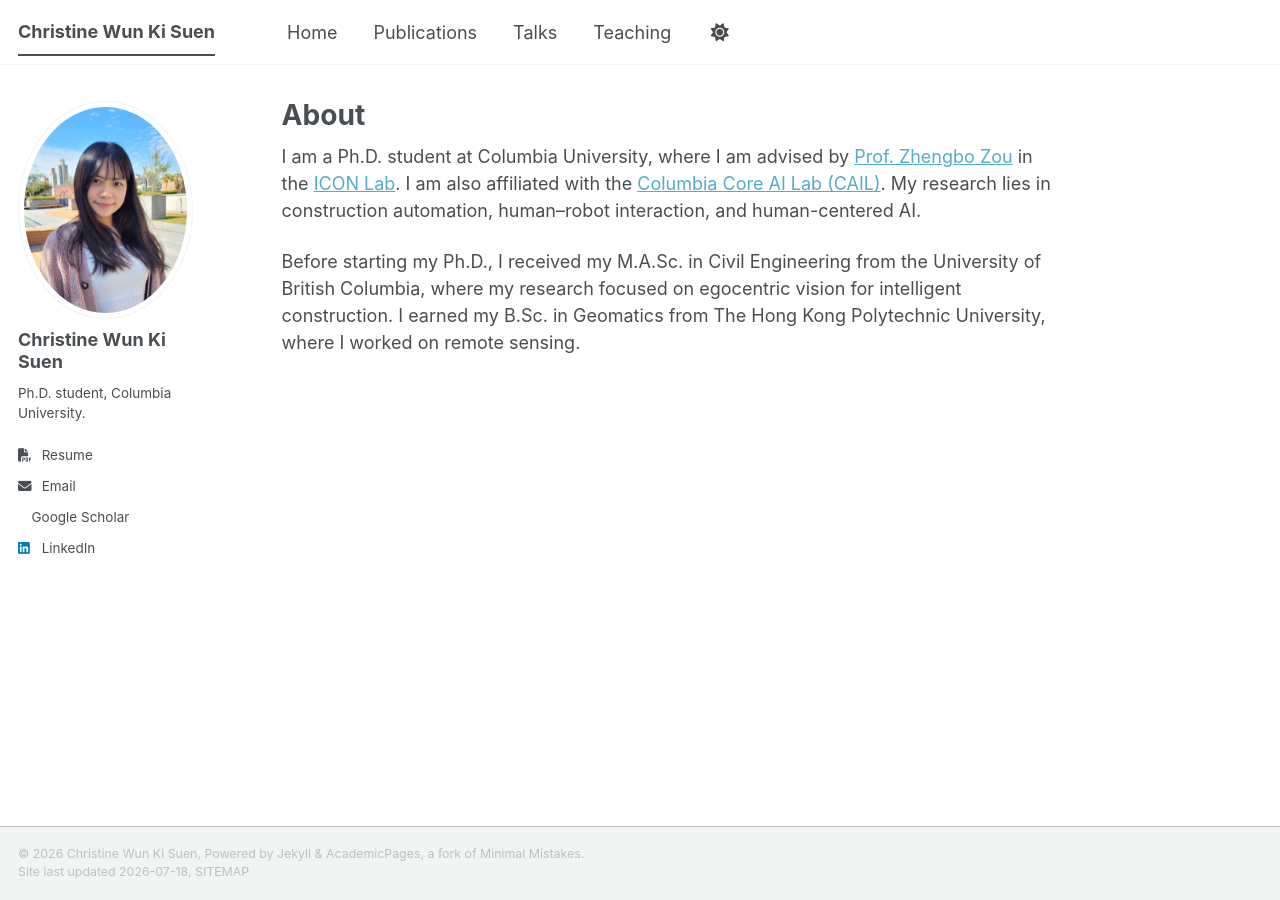
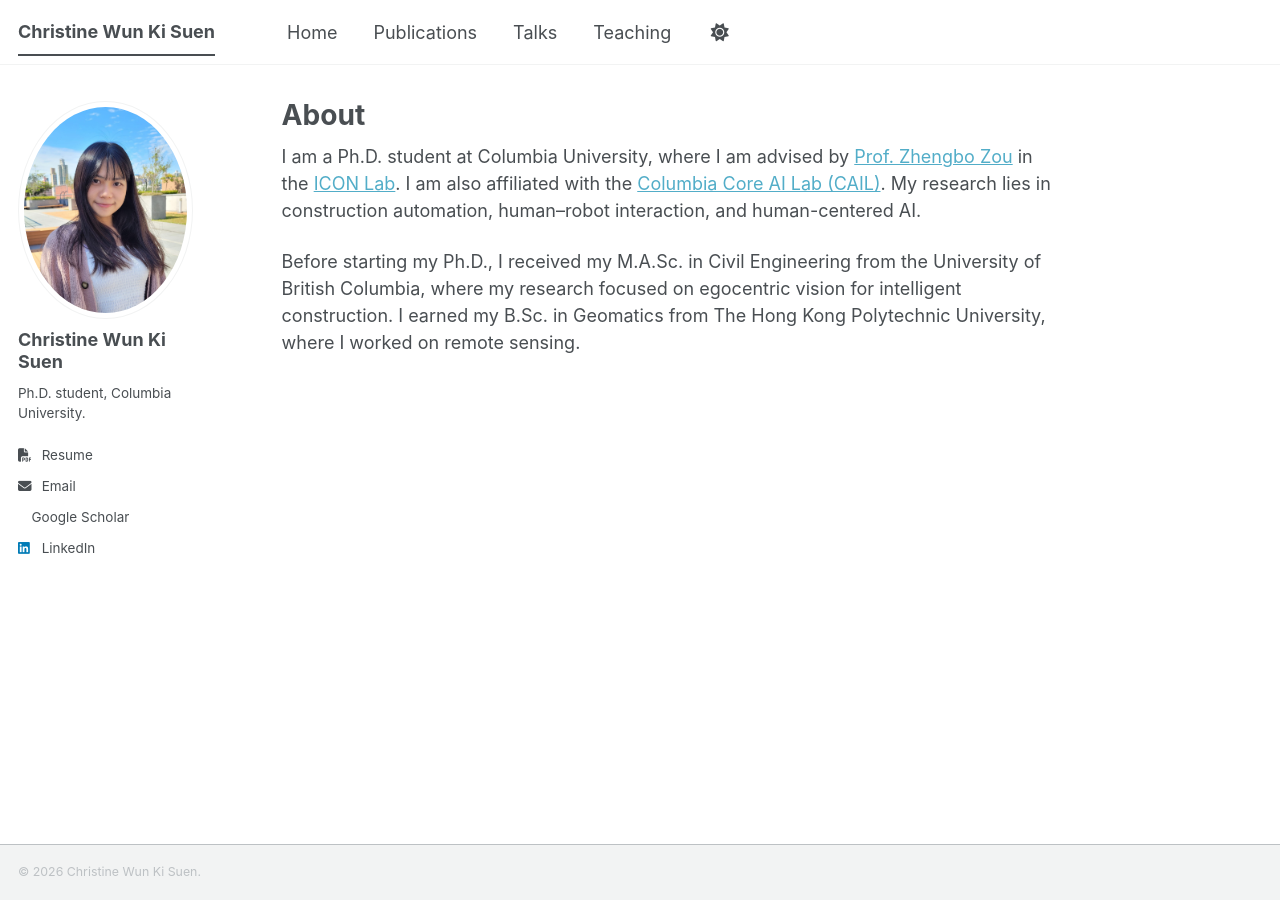
Before and after one commit to christine715/personal-website, a Jekyll site: the page built from _pages/about.md, in a window 1280 px wide. Built offline with Jekyll 4.4.1, drawn with Linux system fonts in a browser that asks for light colours; a style sheet for code colours, icons or effects is not loaded.

Commit message:
Update footer.html

```diff
--- a/_includes/footer.html
+++ b/_includes/footer.html
@@ -19,7 +19,5 @@
 </div>
 {% endif %}
 
-<div class="page__footer-copyright">
-  &copy; {{ site.time | date: '%Y' }} {{ site.name | default: site.title }}, {{ site.data.ui-text[site.locale].powered_by | default: "Powered by" }} <a href="https://jekyllrb.com" rel="nofollow">Jekyll</a> &amp; <a href="https://github.com/academicpages/academicpages.github.io">AcademicPages</a>, a fork of <a href="https://mademistakes.com/work/minimal-mistakes-jekyll-theme/" rel="nofollow">Minimal Mistakes</a>.<br />
-  Site last updated {{ "now" | date: '%Y-%m-%d' }}, <a href="/sitemap/" style="text-transform: uppercase;">{{ site.data.ui-text[site.locale].site_map | default: "Sitemap" }}</a>
+<div class="page__footer-copyright">&copy; {{ site.time | date: '%Y' }} {{ site.author.name }}.
 </div>
```
